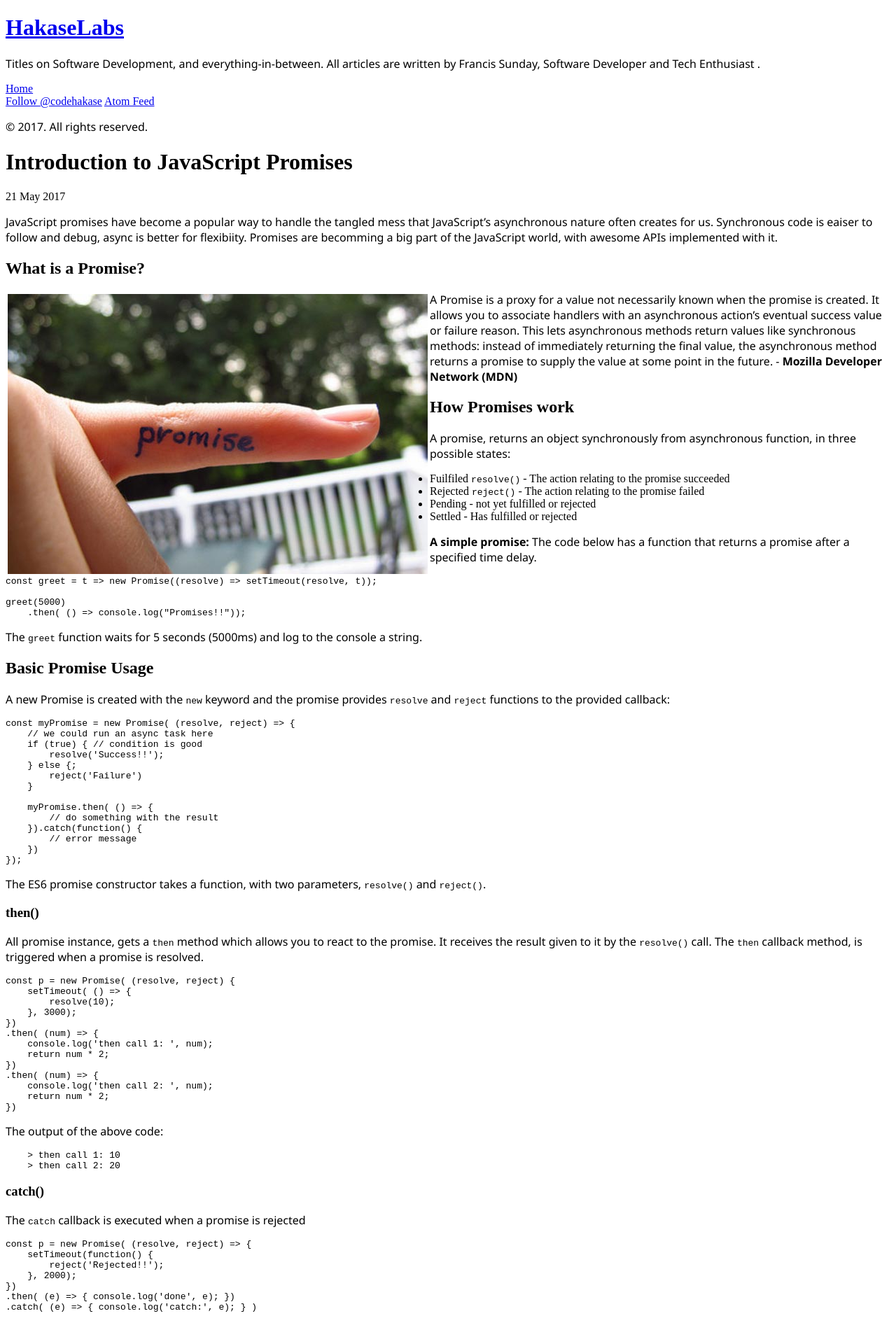
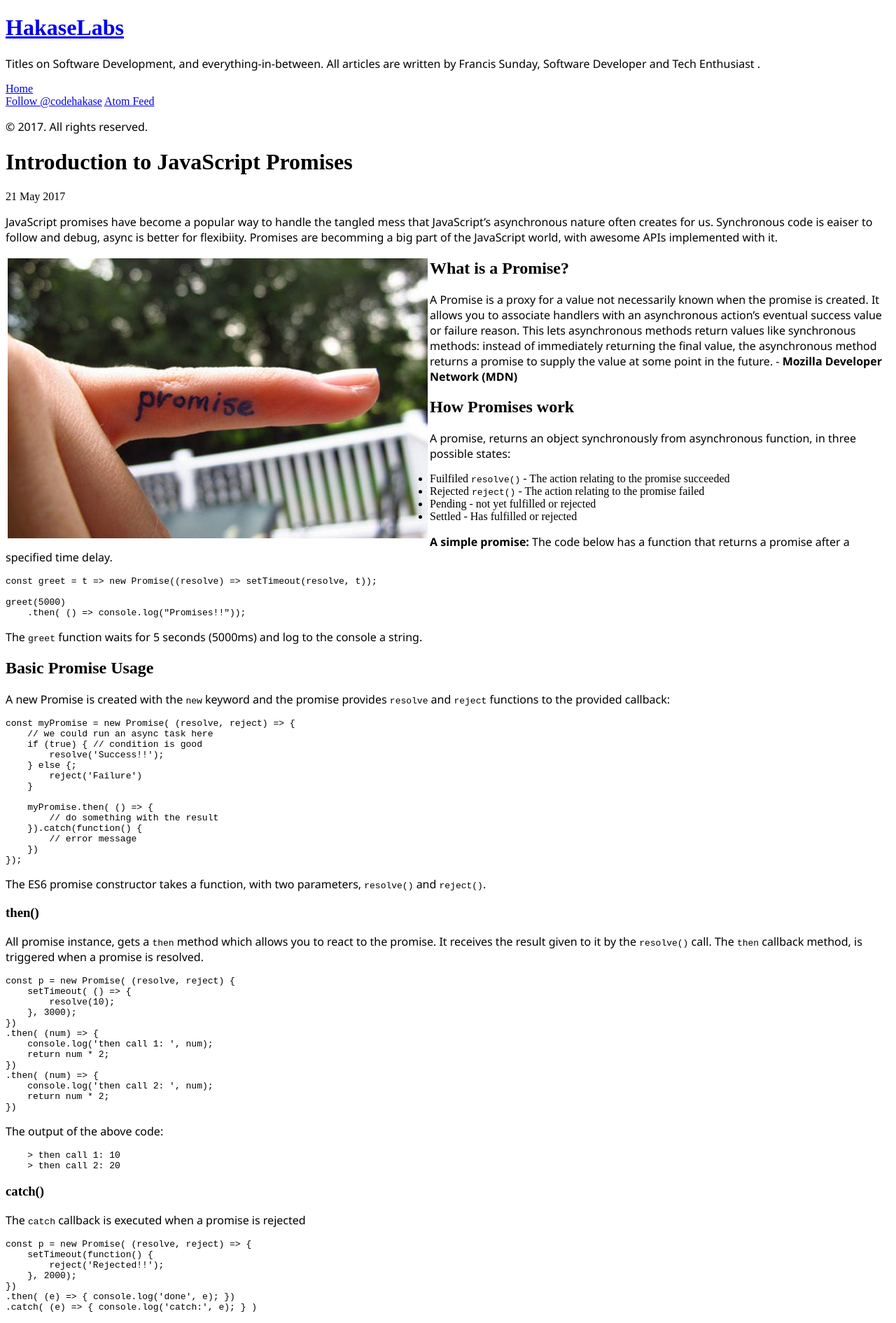
Before and after one commit to 1Rico/hakaselabs.github.io, a Jekyll site: the page built from _posts/2017-05-21-intro-to-javascript-promises.md, in a window 1280 px wide. Shown: the top 1890 px of the page at 70% size. Built offline with Jekyll 4.4.1, drawn with Linux system fonts in a browser that asks for light colours; Markdown is read by kramdown in place of the engine named in the settings; comment, search, counter and statistics services are not loaded.

Commit message:
fixed post

```diff
--- a/_posts/2017-05-21-intro-to-javascript-promises.md
+++ b/_posts/2017-05-21-intro-to-javascript-promises.md
@@ -8,8 +8,8 @@ author: "@codehakase"
 JavaScript promises have become a popular way to handle the tangled mess that JavaScript’s asynchronous nature often creates for us.
 Synchronous code is eaiser to follow and debug, async is better for flexibiity. Promises are becomming a big part of the JavaScript world, with awesome APIs implemented with it.
 
+![Promise]({{site.url}}/assets/promise.jpg "Promise")
 ## What is a Promise?
-![Promise]({{site.url}}/assets/promise.jpg "Promise")
 
 
 A Promise is a proxy for a value not necessarily known when the promise is created. It allows you to associate handlers with an asynchronous action's eventual success value or failure reason. This lets asynchronous methods return values like synchronous methods: instead of immediately returning the final value, the asynchronous method returns a promise to supply the value at some point in the future. - **Mozilla Developer Network (MDN)**
```
